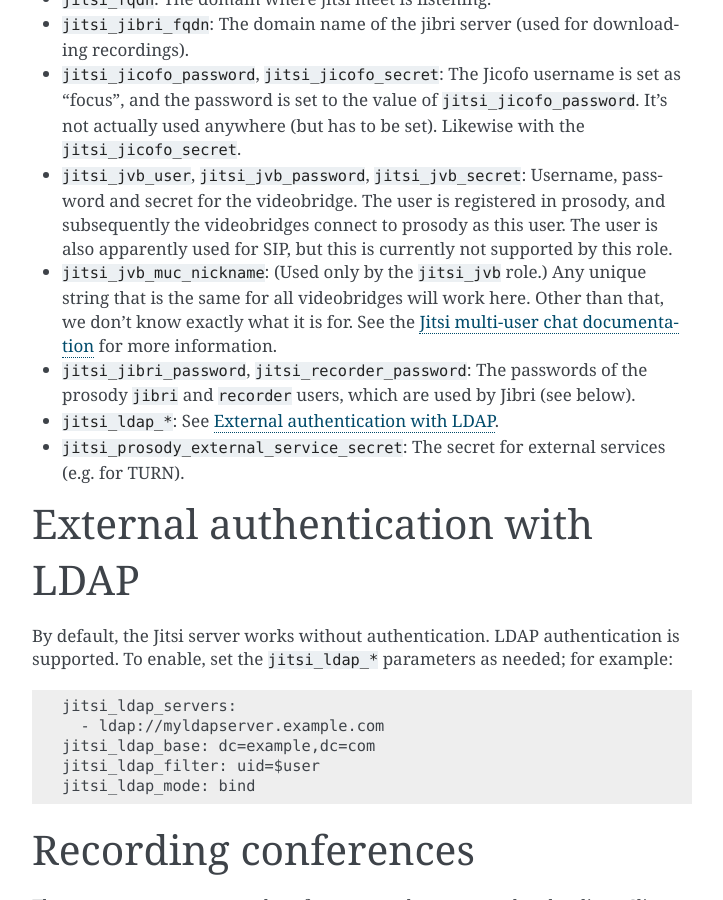
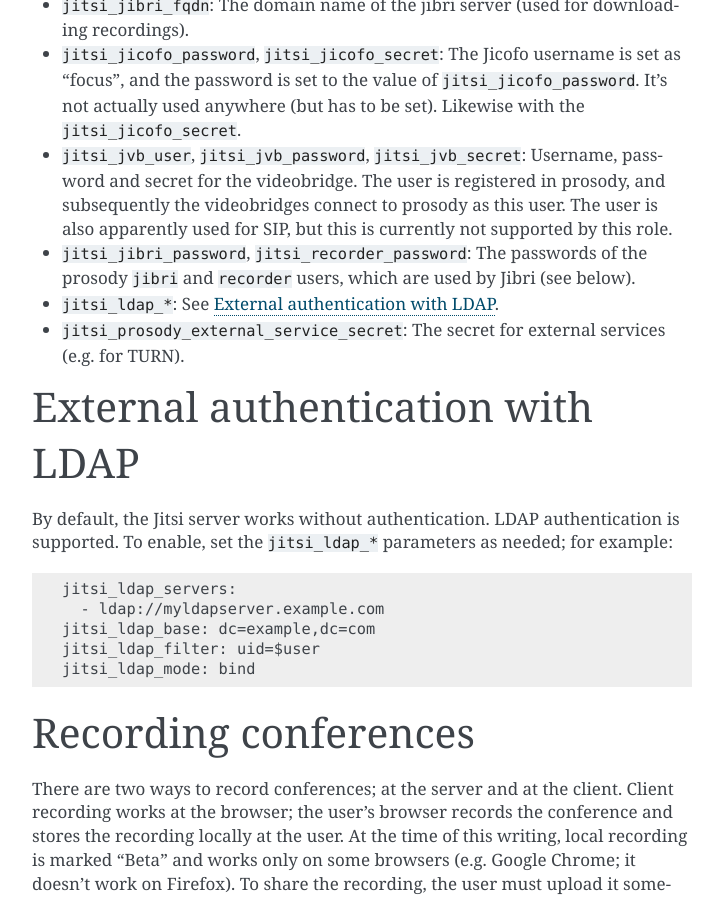
Before and after one commit to grnet/team-collaboration-toolkit, a Sphinx documentation site: the page built from docs/jitsi/index.rst, in a window 1280 px wide and 900 px high, scrolled down 2492 px. Shown: the whole window, without its empty margins (388-1111 px from the left). Built offline with Sphinx 7.4.7, drawn with Linux system fonts in a browser that asks for light colours; some of the changed text lies outside the part shown.

Commit message:
Use ansible_host as the Jitsi JVB muc nickname
Every JVB identifies itself to Jicofo with an identifier which is called
its "muc nickname". I had misunderstood its meaning and was using the
same for all JVBs, which was confusing Jicofo, resulting in only one JVB
being used.

```diff
--- a/docs/jitsi/index.rst
+++ b/docs/jitsi/index.rst
@@ -34,7 +34,6 @@ idea to vault the passwords/secrets. Here is an example::
     jitsi_jvb_user: myvideobridgeuser
     jitsi_jvb_password: topsecret3
     jitsi_jvb_secret: topsecret4
-    jitsi_jvb_muc_nickname: myvideobridge_muc_nick
     jitsi_prosody_external_service_secret: topsecret5
 
 Playbook
@@ -135,11 +134,6 @@ Variables and options
   registered in prosody, and subsequently the videobridges connect to
   prosody as this user. The user is also apparently used for SIP, but
   this is currently not supported by this role.
-- ``jitsi_jvb_muc_nickname``: (Used only by the
-  ``jitsi_jvb`` role.) Any unique string that is the same for
-  all videobridges will work here. Other than that, we don't know
-  exactly what it is for. See the `Jitsi multi-user chat documentation`_
-  for more information.
 - ``jitsi_jibri_password``, ``jitsi_recorder_password``: The passwords
   of the prosody ``jibri`` and ``recorder`` users, which are used by
   Jibri (see below).
```
Also changed, not shown: 1 other file.
